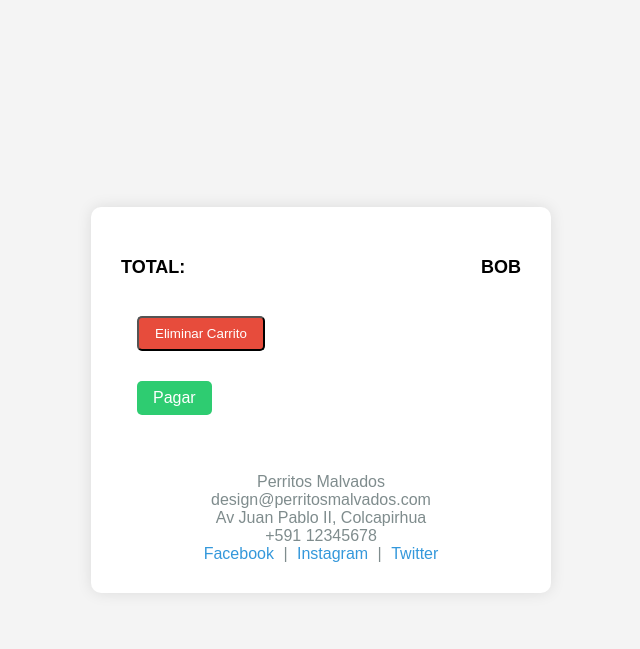
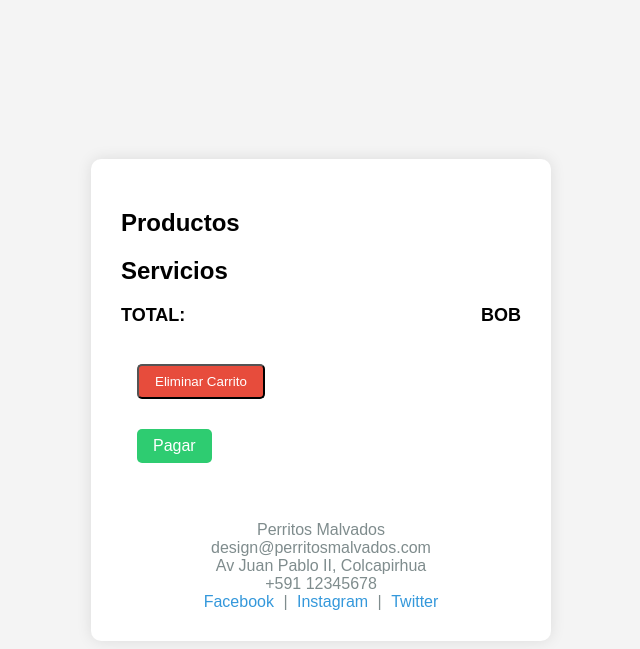
Before and after one commit to VRL-458/PerritosMalvados, a Django app: page /carrito/eliminar_carrito/ in a window 1280 px wide. Shown: the top 649 px of the page, without its empty margins (319-959 px from the left). Run offline with Django 4.2, Linux system fonts and the light colour scheme; parts of the project's set-up code (start-up, migrations or seed data) failed here and were passed over.

Commit message:
Carrito Cotizacion
carrito con cotizaciones

```diff
--- a/prueba/perritos/carrito/models.py
+++ b/prueba/perritos/carrito/models.py
@@ -16,6 +16,7 @@
     estado = models.CharField(max_length=50)
     usuario_email = models.ForeignKey('Usuario', models.DO_NOTHING, db_column='usuario_email')
     productos = models.ManyToManyField('Productos', through='CarritoProductos')
+    servicios = models.ManyToManyField("Servicios", through='Cotizacion')
     class Meta:
         managed = False
         db_table = 'carrito'
--- a/prueba/perritos/carrito/templates/carritos.html
+++ b/prueba/perritos/carrito/templates/carritos.html
@@ -126,7 +126,7 @@
 
 <div class="cart-container">
     <!-- Repeat product block for each item -->
-
+    <h2>Productos</h2>
     {% for prod in productos_carrito %}
 
     <div class="product">
@@ -143,7 +143,28 @@
         </form>
     </div>
     {% endfor %}
-    <!-- End of product block -->
+
+    <h2>Servicios</h2>
+    {% for cot in cotizacion_carrito %}
+
+    <div class="product">
+        <img src={{cot.servicios__imagen}} alt="Product Image">
+        <div class="product-details">
+            <div class="product-name">{{cot.servicios__nombre}}</div>
+            <div class="product-description">{{cot.servicios__descripcion}}</div>
+        </div>
+        <div class="product-price">BOB {{cot.precio}}</div>
+
+        <form method="post" action="{% url 'eliminar_servicio' idServicio=cot.servicios__id %}">
+            {% csrf_token %}
+            <input name="DServicioCarrito" type="submit" value="Quitar" class = "eliminate-button">
+        </form>
+
+    </div>
+    {% endfor %}
+
+
+
 
     <div class="total">
         <span>TOTAL:</span>
--- a/prueba/perritos/carrito/urls.py
+++ b/prueba/perritos/carrito/urls.py
@@ -6,6 +6,7 @@
 urlpatterns = [
     path('carr/', views.carrito),
     path('eliminar_producto/<int:idProducto>/', views.eliminar_producto, name="eliminar_producto"),
-    path('eliminar_carrito/', views.eliminar_carrito, name="eliminar_carrito")
+    path('eliminar_carrito/', views.eliminar_carrito, name="eliminar_carrito"),
+    path('eliminar_servicio/<int:idServicio>/', views.eliminar_servicio, name="eliminar_servicio")
 
 ]
--- a/prueba/perritos/carrito/views.py
+++ b/prueba/perritos/carrito/views.py
@@ -3,7 +3,7 @@
 
 
 # Create your views here.
-from .models import Categorias, Productos, Carrito, CarritoProductos, Usuario, Cotizacion
+from .models import  Productos, Carrito, CarritoProductos, Usuario, Cotizacion, Servicios
 
 
 cart = None
@@ -19,17 +19,25 @@
             cart = Carrito.objects.get(usuario_email=user, estado='ACTIVO')
 
              #PRODUCTOS
-            productos = Productos.objects.all()
+
             productos_carrito = cart.productos.all()
 
             #COTIZACIONES
-            cotizaciones = Cotizacion.objects.filter(carrito = cart)
+            cotizacion_carrito = Cotizacion.objects.select_related('servicios').values('servicios__nombre', 'servicios__descripcion', 'servicios__imagen','precio', 'carrito', 'servicios__id').filter(carrito = cart)
+
+
+            total = 0
+            precio_productos = productos_carrito.aggregate(total=Sum('precio'))['total']
+            precio_servicios = cotizacion_carrito.aggregate(total=Sum('precio'))['total']
+
+            if(precio_productos):
+                total += precio_productos
+            if(precio_servicios):
+                total += precio_servicios
 
 
 
-            total = productos_carrito.aggregate(total=Sum('precio'))['total']
-
-            return render(request, 'carritos.html', {"productos_carrito": productos_carrito, "cotizaciones": cotizaciones,"total":  total})
+            return render(request, 'carritos.html', {"productos_carrito": productos_carrito,"cotizacion_carrito":cotizacion_carrito ,"total":  total})
         else:
             return render(request, 'carritos.html')
     else:
@@ -52,3 +60,14 @@
         return redirect('http://127.0.0.1:8000/')
     else:
         return render(request, 'carritos.html')
+
+def eliminar_servicio(request, idServicio):
+    if request.method == 'POST':
+        global cart
+        m_servicio = Servicios.objects.get(id = idServicio)
+        cotizacion = Cotizacion.objects.get(servicios = m_servicio, carrito = cart)
+        cotizacion.carrito = None
+        cotizacion.save()
+        return redirect('http://127.0.0.1:8000/carrito/carr/')
+    else:
+        return render(request, 'carritos.html')
```
